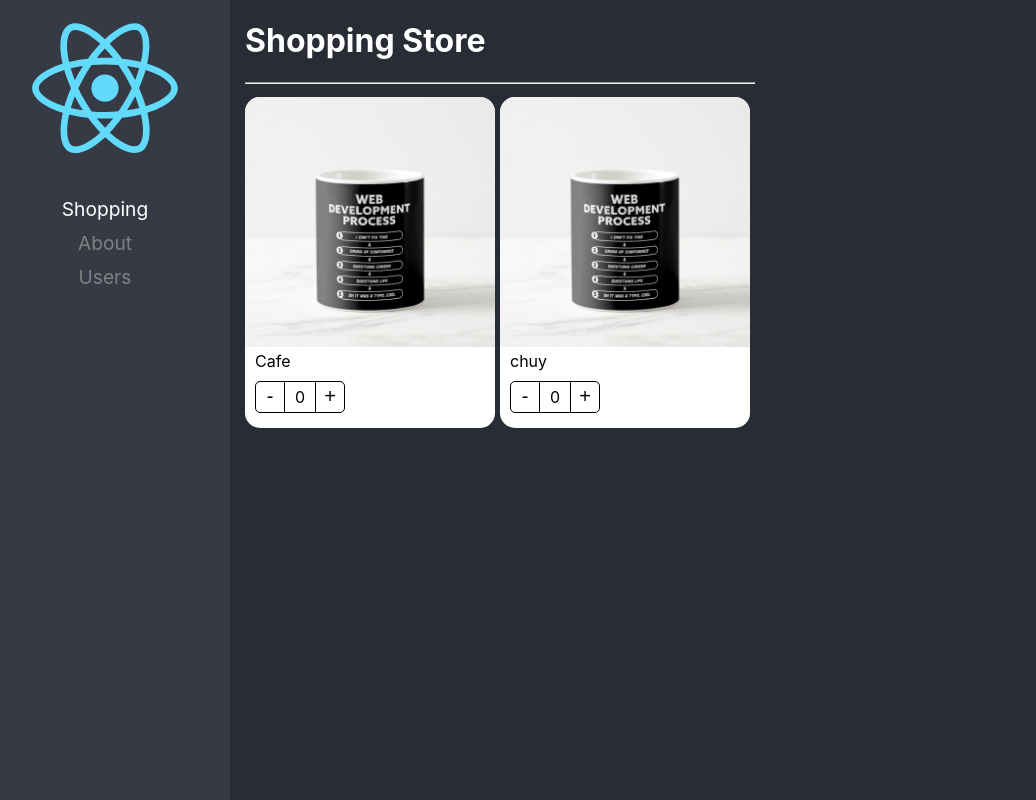
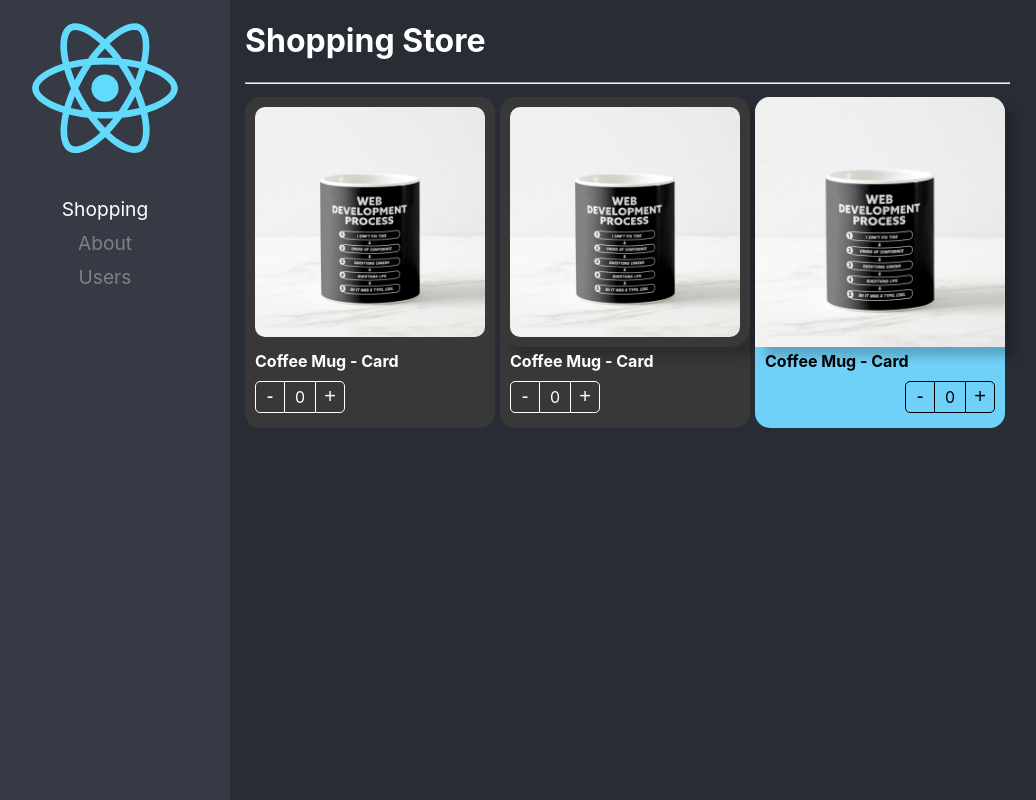
Before and after one commit to jebarcha/react-adv, a React (Create React App) app: page /home in a window 1280 px wide. Shown: the whole page, without its empty margins (20-1056 px from the left). Built offline with nearby package versions, Linux system fonts and the light colour scheme.

Commit message:
Component extend styles ready

```diff
--- a/src/02-component-patterns/components/ProductButtons.tsx
+++ b/src/02-component-patterns/components/ProductButtons.tsx
@@ -1,14 +1,21 @@
-import { useContext } from 'react';
+import { CSSProperties, useContext } from 'react';
 import { ProductContext } from './ProductCard';
 
 import styles from '../styles/styles.module.css';
 
-export const ProductButtons = () => {
+export interface Props {
+    className?: string;
+    style?: CSSProperties;
+}
+
+export const ProductButtons = ({ className, style }: Props) => {
 
     const { increaseBy, counter } = useContext(ProductContext);
 
     return (
-        <div className={styles.buttonsContainer}>
+        <div
+            className={`${styles.buttonsContainer} ${className}`}
+            style={style}>
             <button
                 className={styles.buttonMinus}
                 onClick={ () => increaseBy( -1 )}>-</button>
--- a/src/02-component-patterns/components/ProductCard.tsx
+++ b/src/02-component-patterns/components/ProductCard.tsx
@@ -1,14 +1,23 @@
-import { createContext } from 'react';
+import { createContext, CSSProperties, ReactElement } from 'react';
 
 import { useProduct } from '../hooks/useProduct';
-import { ProductContextProps, ProductCardProps } from '../interfaces/interfaces';
+import { Product, ProductContextProps } from '../interfaces/interfaces';
 
 import styles from '../styles/styles.module.css';
 
 export const ProductContext = createContext({} as ProductContextProps);
 const { Provider } = ProductContext;
 
-export const ProductCard = ({ children, product }: ProductCardProps) => {
+
+export interface Props {
+    product: Product
+    children?: ReactElement | ReactElement[];
+    className?: string;
+    style?: CSSProperties;
+}
+
+
+export const ProductCard = ({ children, product, className, style }: Props) => {
 
     const { counter, increaseBy } = useProduct();
 
@@ -18,7 +27,10 @@
             increaseBy,
             product
         }}>
-            <div className={ styles.productCard }>
+            <div
+                className={ `${ styles.productCard } ${ className }` }
+                style={style}
+            >
                 { children }
             </div>
         </Provider>
--- a/src/02-component-patterns/components/ProductImage.tsx
+++ b/src/02-component-patterns/components/ProductImage.tsx
@@ -1,10 +1,16 @@
-import { useContext } from 'react';
+import { CSSProperties, useContext } from 'react';
 import { ProductContext } from "./ProductCard";
 
 import noImage from '../assets/no-image.jpg';
 import styles from '../styles/styles.module.css';
 
-export const ProductImage = ({ img = '' }) => {
+export interface Props {
+    className?: string;
+    img?: string;
+    style?: CSSProperties;
+}
+
+export const ProductImage = ({ img = '', className, style }: Props) => {
 
     const { product } = useContext(ProductContext);
     let imgToShow: string;
@@ -18,6 +24,11 @@
     }
 
     return (
-        <img className={ styles.productImg } src={ imgToShow } alt="Product Image" />
+        <img
+            className={ `${styles.productImg} ${className}` }
+            src={ imgToShow }
+            style={ style }
+            alt="Product Image"
+        />
     )
 }
--- a/src/02-component-patterns/components/ProductTitle.tsx
+++ b/src/02-component-patterns/components/ProductTitle.tsx
@@ -1,14 +1,25 @@
-import { useContext } from 'react';
+import { CSSProperties, useContext } from 'react';
 import { ProductContext } from './ProductCard';
 
 import styles from '../styles/styles.module.css';
 
-export const ProductTitle = ({ title }: { title?: string }) => {
+export interface Props {
+    className?: string;
+    title?: string;
+    style?: CSSProperties;
+}
+
+export const ProductTitle = ({ title, className, style }: Props) => {
 
     const { product } = useContext(ProductContext);
     const titleToShow = title ? title : product.title;
 
     return (
-        <span className={styles.productDescription}>{ titleToShow } </span>
+        <span
+            className={`${styles.productDescription} ${className}`}
+            style={ style }
+        >
+            { titleToShow }
+        </span>
     )
 }
--- a/src/02-component-patterns/pages/ShopppingPage.tsx
+++ b/src/02-component-patterns/pages/ShopppingPage.tsx
@@ -1,4 +1,5 @@
 import { ProductCard, ProductButtons, ProductImage, ProductTitle } from '../components';
+import '../styles/custom-styles.css';
 
 const product = {
     id: '1',
@@ -18,17 +19,40 @@
             flexWrap: 'wrap'
          }}>
 
-            <ProductCard product={product} >
-                <ProductCard.Image/>
-                <ProductCard.Title title={'Cafe'}/>
-                <ProductCard.Buttons />
+            <ProductCard
+                product={product}
+                className="bg-dark text-white"
+            >
+                <ProductCard.Image className="custom-image"/>
+                <ProductCard.Title className="text-white text-bold"/>
+                <ProductCard.Buttons className="custom-buttons"/>
             </ProductCard>
 
-            <ProductCard product={product} >
-                <ProductImage/>
-                <ProductTitle title="chuy"/>
-                <ProductButtons />
+            <ProductCard
+                product={product}
+                className="bg-dark"
+            >
+                <ProductImage className="custom-image" style={{ boxShadow: '10px 10px 10px rgba(0,0,0,0.2' }}/>
+                <ProductTitle className="text-white text-bold"/>
+                <ProductButtons className="custom-buttons"/>
             </ProductCard>
+
+            <ProductCard
+                product={product}
+                style={{
+                    backgroundColor: '#70D1F8'
+                }}
+            >
+                <ProductImage style={{ boxShadow: '10px 10px 10px rgba(0,0,0,0.2' }} />
+                <ProductTitle style={{ fontWeight: 'bold' }}/>
+                <ProductButtons
+                    style={{
+                        display: 'flex',
+                        justifyContent: 'end'
+                    }}
+                />
+            </ProductCard>
+
         </div>
     </div>
   )
--- /dev/null
+++ b/src/02-component-patterns/styles/custom-styles.css
@@ -0,0 +1,22 @@
+.bg-dark {
+    background-color: rgb(56, 56, 56);
+}
+
+.text-white {
+    color: white;
+}
+
+.text-bold {
+    font-weight: bold;
+}
+
+.custom-image {
+    border-radius: 20px;
+    padding: 10px;
+    width: calc(100% - 20px);
+}
+
+.custom-buttons button, .custom-buttons div {
+    color:white;
+    border-color: white;
+}
```
Also changed, not shown: src/02-component-patterns/interfaces/interfaces.ts (+7 -9 lines).
